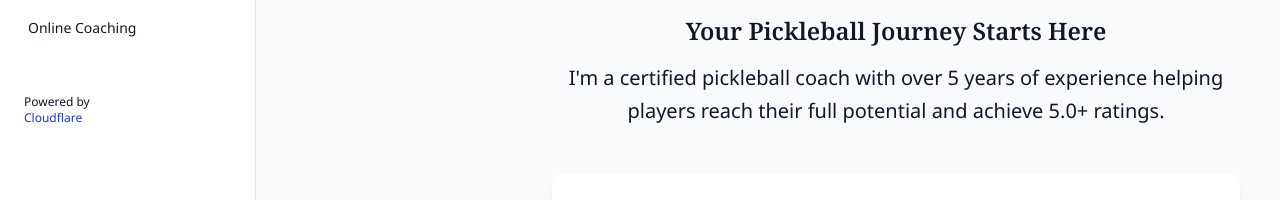
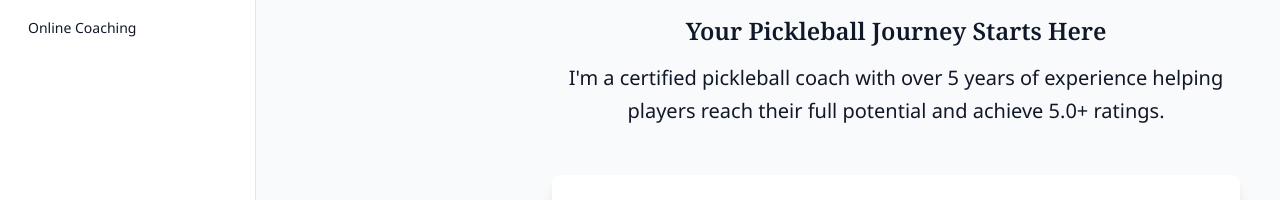
Before and after one commit to bertw2002/react-postgres-fullstack-template, a React (Vite) app: page / in a window 1280 px wide. Shown: the part 195-395 px from the top of the page. Built offline with nearby package versions, Linux system fonts and the light colour scheme; a web font is replaced by a local one.

Commit message:
Update Sidebar.jsx

```diff
--- a/src/components/Sidebar.jsx
+++ b/src/components/Sidebar.jsx
@@ -55,21 +55,6 @@ function Sidebar({ activeSection, onSelectSection, isMobileMenuOpen, setIsMobile
           </Link>
         </div>
       </nav>
-
-      <div className="mt-auto pt-6 px-6 pb-6">
-        <div className="text-xs text-gray-900">
-          Powered by
-          <br />
-          <a
-            href="https://cloudflare.com"
-            target="_blank"
-            rel="noopener noreferrer"
-            className="text-blue-800 hover:underline"
-          >
-            Cloudflare
-          </a>
-        </div>
-      </div>
     </aside>
   );
 }
```
